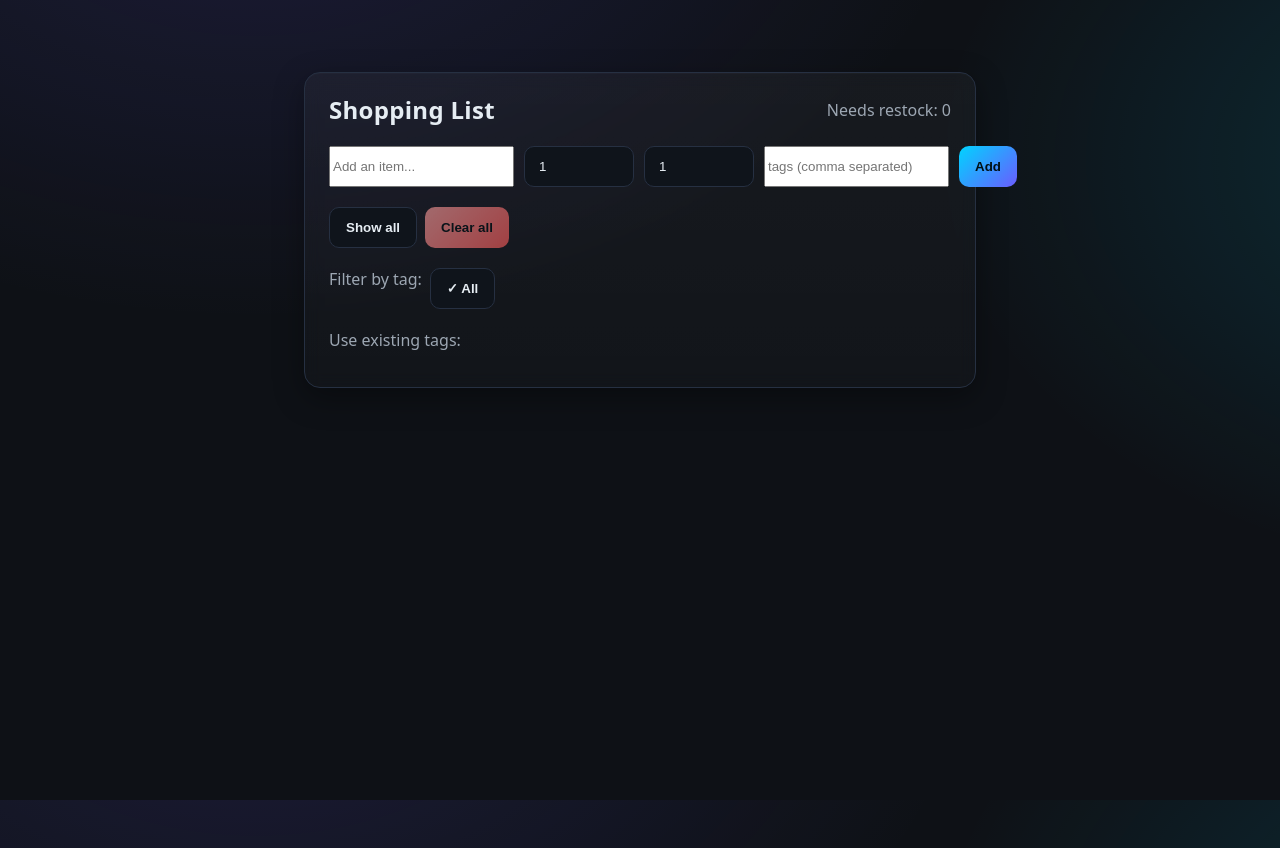
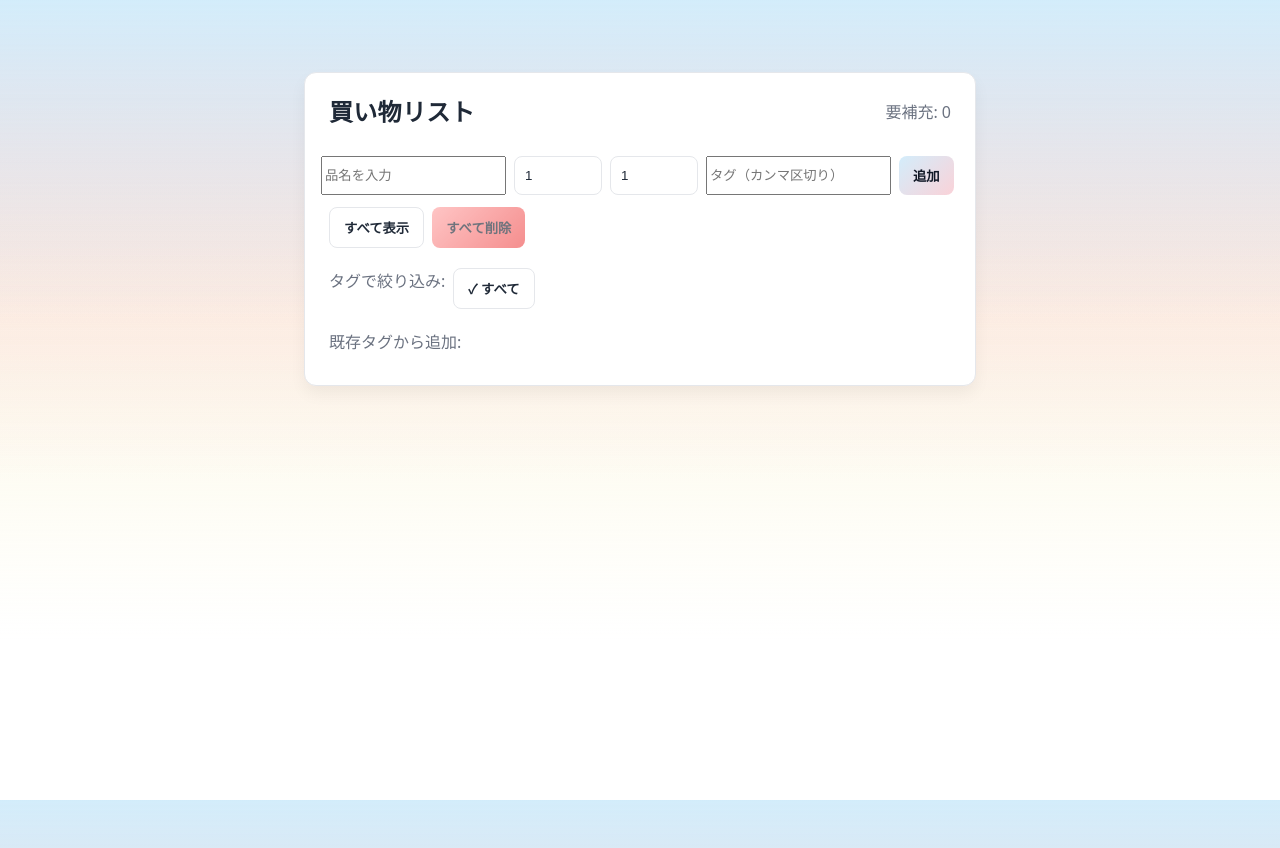
Before and after one commit to Kentaro384/my-first-app, a React (Vite) app: page / in a window 1280 px wide. Built offline with nearby package versions, Linux system fonts and the light colour scheme.

Commit message:
feat(ui): switch to light theme, Japanese labels, compact controls, D&D reorder
- Light palette with blue/pink/yellow accents
- Japanese labels and placeholders
- Compact item layout and small buttons (except +/-)
- Tag chips without #, smaller typography
- Drag & drop to reorder

```diff
--- a/src/shopping/App.jsx
+++ b/src/shopping/App.jsx
@@ -112,14 +112,14 @@ export function App() {
     <div className="container">
       <div className="panel">
         <div className="header">
-          <h1 className="title">Shopping List</h1>
-          <span className="muted">Needs restock: {remaining}</span>
+          <h1 className="title">買い物リスト</h1>
+          <span className="muted">要補充: {remaining}</span>
         </div>
 
         <form className="form" onSubmit={addItem}>
           <input
             aria-label="item name"
-            placeholder="Add an item..."
+            placeholder="品名を入力"
             value={name}
             onChange={(e) => setName(e.target.value)}
           />
@@ -131,7 +131,7 @@ export function App() {
             inputMode="numeric"
             pattern="[0-9]*"
             onChange={(e) => setTargetStock(e.target.value.replace(/[^0-9]/g, ""))}
-            placeholder="Target stock"
+            placeholder="目標在庫"
           />
           <input
             aria-label="stock on hand"
@@ -141,37 +141,37 @@ export function App() {
             inputMode="numeric"
             pattern="[0-9]*"
             onChange={(e) => setStockOnHand(e.target.value.replace(/[^0-9]/g, ""))}
-            placeholder="On hand"
+            placeholder="手持ち在庫"
           />
           <input
             aria-label="tags"
-            placeholder="tags (comma separated)"
+            placeholder="タグ（カンマ区切り）"
             value={tagInput}
             onChange={(e) => setTagInput(e.target.value)}
           />
-          <button className="btn" type="submit">Add</button>
+          <button className="btn" type="submit">追加</button>
         </form>
 
         <div className="toolbar">
           <button className="btn secondary" onClick={() => setShowAll((v) => !v)}>
-            {showAll ? "Show needing restock" : "Show all"}
+            {showAll ? "不足のみ表示" : "すべて表示"}
           </button>
           <button
             className="btn danger danger-small"
             onClick={() => {
-              if (!confirm("Clear all items? This cannot be undone.")) return;
-              const second = prompt("Type CLEAR to confirm");
+              if (!confirm("全アイテムを削除します。よろしいですか？")) return;
+              const second = prompt("続行するには CLEAR と入力してください");
               if (second === "CLEAR") setItems([]);
             }}
           >
-            Clear all
+            すべて削除
           </button>
         </div>
 
         <div className="toolbar">
-          <span className="muted">Filter by tag:</span>
+          <span className="muted">タグで絞り込み:</span>
           <button className="btn secondary" onClick={() => setActiveTag("ALL")}>
-            {activeTag === "ALL" ? "✓ " : ""}All
+            {activeTag === "ALL" ? "✓ " : ""}すべて
           </button>
           {Array.from(new Set(items.flatMap((i) => i.tags || []))).map((t) => (
             <button key={t} className="btn secondary" onClick={() => setActiveTag(t)}>
@@ -181,7 +181,7 @@ export function App() {
         </div>
 
         <div className="toolbar">
-          <span className="muted">Use existing tags:</span>
+          <span className="muted">既存タグから追加:</span>
           <div className="chips">
             {Array.from(new Set(items.flatMap((i) => i.tags || []))).map((t) => {
               const selected = ("," + tagInput + ",").includes("," + t + ",");
@@ -201,18 +201,35 @@ export function App() {
                     setTagInput(Array.from(set).join(", "));
                   }}
                 >
-                  {selected ? "✓ " : ""}#{t}
+                  {selected ? "✓ " : ""}{t}
                 </button>
               );
             })}
           </div>
         </div>
 
-        <ul className="list">
+        <ul className="list"
+            onDragOver={(e) => e.preventDefault()}
+            onDrop={(e) => {
+              const fromId = e.dataTransfer.getData("text/plain");
+              const toId = e.target.closest("li[data-id]")?.dataset.id;
+              if (!fromId || !toId || fromId === toId) return;
+              setItems((prev) => {
+                const list = [...prev];
+                const fromIdx = list.findIndex((i) => i.id === fromId);
+                const toIdx = list.findIndex((i) => i.id === toId);
+                if (fromIdx === -1 || toIdx === -1) return prev;
+                const [moved] = list.splice(fromIdx, 1);
+                list.splice(toIdx, 0, moved);
+                return list;
+              });
+            }}>
           {(showAll ? items : items.filter(needsRestock))
             .filter((i) => activeTag === "ALL" || (i.tags || []).includes(activeTag))
             .map((item) => (
-            <li className="item" key={item.id}>
+            <li className="item" key={item.id} data-id={item.id}
+                draggable
+                onDragStart={(e) => e.dataTransfer.setData("text/plain", item.id)}>
               <input
                 type="checkbox"
                 checked={item.purchased}
@@ -225,13 +242,13 @@ export function App() {
               <div className="actions">
                 <button type="button" className="btn secondary" onClick={() => adjustStock(item.id, -1)}>-1</button>
                 <button type="button" className="btn secondary" onClick={() => adjustStock(item.id, 1)}>+1</button>
-                <button type="button" className="btn secondary" onClick={() => setZero(item.id)}>Zero</button>
-                <button type="button" className="btn secondary" onClick={() => fillToTarget(item.id)}>Fill</button>
-                <button className="btn secondary" onClick={() => removeItem(item.id)}>Delete</button>
+                <button type="button" className="btn secondary btn-xs" onClick={() => setZero(item.id)}>0</button>
+                <button type="button" className="btn secondary btn-xs" onClick={() => fillToTarget(item.id)}>満タン</button>
+                <button className="btn secondary btn-xs" onClick={() => removeItem(item.id)}>削除</button>
               </div>
               {(item.tags && item.tags.length > 0) && (
-                <div className="muted" style={{ marginLeft: 34 }}>
-                  {item.tags.map((t) => `#${t}`).join(" ")}
+                <div className="muted" style={{ marginLeft: 34, fontSize: 12 }}>
+                  {item.tags.join(" ")}
                 </div>
               )}
             </li>
--- a/src/styles.css
+++ b/src/styles.css
@@ -1,12 +1,14 @@
 :root{
-  --bg:#0e1116;
-  --panel:#161b22;
-  --text:#e6edf3;
-  --muted:#9da7b3;
-  --accent:#00d4ff;
-  --accent-2:#6a5cff;
-  --border: #263042;
-  --danger: #ff5b5b;
+  /* Light theme */
+  --bg:#ffffff;
+  --panel:#ffffff;
+  --text:#1f2937; /* slate-800 */
+  --muted:#6b7280; /* slate-500 */
+  --accent:#D3EDFB; /* light blue */
+  --accent-2:#FAD2D8; /* light pink */
+  --accent-3:#FAF4D2; /* light yellow */
+  --border:#e5e7eb; /* gray-200 */
+  --danger:#ef4444;
 }
 
 *{ box-sizing:border-box }
@@ -15,9 +17,10 @@ body{
   margin:0;
   font-family: ui-sans-serif, system-ui, -apple-system, Segoe UI, Roboto, "Helvetica Neue", Arial, "Noto Sans", "Apple Color Emoji", "Segoe UI Emoji";
   color:var(--text);
-  background: radial-gradient(1200px 800px at 20% -20%, rgba(106,92,255,.15), transparent 60%),
-             radial-gradient(1000px 700px at 120% 20%, rgba(0,212,255,.15), transparent 60%),
-             var(--bg);
+  background: linear-gradient(180deg, var(--accent) 0%, transparent 40%),
+              linear-gradient(180deg, var(--accent-2) 0%, transparent 60%),
+              linear-gradient(180deg, var(--accent-3) 0%, transparent 80%),
+              var(--bg);
 }
 
 .container{
@@ -27,11 +30,10 @@ body{
 }
 
 .panel{
-  background:linear-gradient(180deg, rgba(255,255,255,0.04), rgba(255,255,255,0.02));
+  background:var(--panel);
   border:1px solid var(--border);
-  border-radius:16px;
-  backdrop-filter: blur(8px);
-  box-shadow: 0 10px 30px rgba(0,0,0,.35), inset 0 1px 0 rgba(255,255,255,.02);
+  border-radius:12px;
+  box-shadow: 0 8px 16px rgba(0,0,0,.05);
 }
 
 .header{
@@ -49,36 +51,33 @@ body{
 
 .muted{ color:var(--muted) }
 
-.form{
-  display:flex;
-  gap:10px;
-  padding:0 24px 20px 24px;
-}
+.form{ display:flex; gap:8px; padding:8px 16px 12px 16px; }
 
 input[type="text"], input[type="number"]{
-  background:#0f141b;
+  background:#ffffff;
   color:var(--text);
   border:1px solid var(--border);
-  border-radius:10px;
-  padding:12px 14px;
+  border-radius:8px;
+  padding:8px 10px; /* compact */
   outline:none;
 }
 
 input[type="text"]{ flex:1 }
-input[type="number"]{ width:110px }
+input[type="number"]{ width:88px }
 
 .btn{
   border:0;
-  border-radius:10px;
-  padding:12px 16px;
-  color:#001015;
+  border-radius:8px;
+  padding:10px 14px;
+  color:#111827;
   background: linear-gradient(135deg, var(--accent), var(--accent-2));
   font-weight:600;
   cursor:pointer;
 }
 .btn:disabled{ opacity:.6; cursor:not-allowed }
+.btn-xs{ padding:6px 8px; font-size:12px; }
 .btn.secondary{
-  background:#0f141b;
+  background:#ffffff;
   color:var(--text);
   border:1px solid var(--border);
 }
@@ -87,18 +86,18 @@ input[type="number"]{ width:110px }
 .list{
   list-style:none;
   margin:0;
-  padding:8px 8px 8px 8px;
+  padding:4px 8px 8px 8px;
 }
 
 .item{
   display:flex;
   align-items:center;
   gap:12px;
-  padding:14px 16px;
-  border-radius:12px;
+  padding:8px 10px; /* compact */
+  border-radius:10px;
   border:1px solid var(--border);
-  background: #0f141b;
-  margin:10px 0;
+  background:#ffffff;
+  margin:6px 0;
 }
 
 .item-name{
@@ -118,12 +117,12 @@ input[type="number"]{ width:110px }
 
 .chips{ display:flex; gap:6px; flex-wrap:wrap; }
 .chip{
-  padding:4px 8px;
+  padding:2px 6px;
   border-radius:999px;
   border:1px solid var(--border);
-  background:#0f141b;
+  background:#ffffff;
   color:var(--muted);
-  font-size:12px;
+  font-size:11px;
 }
 
 @media (max-width:560px){
```
